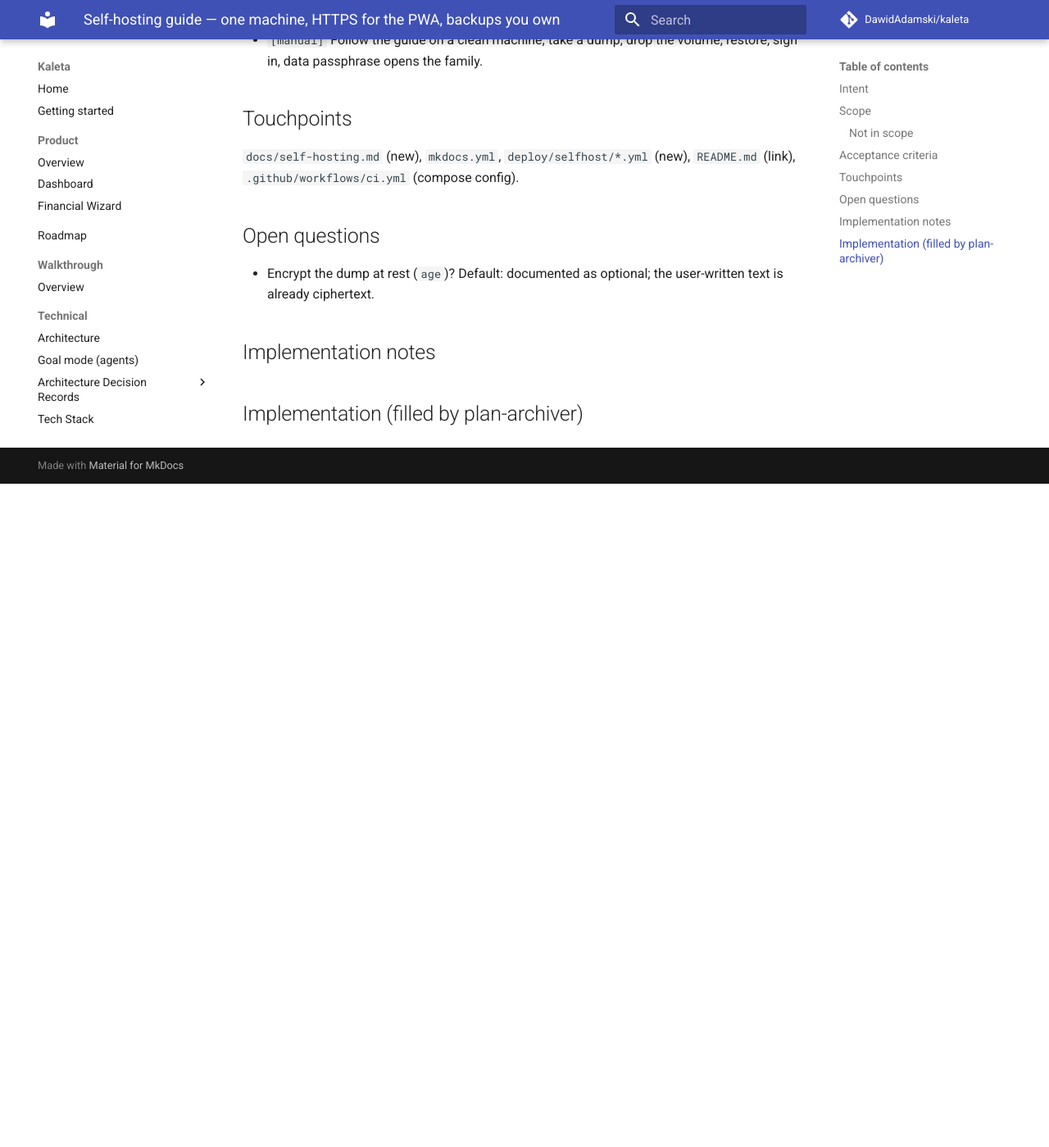
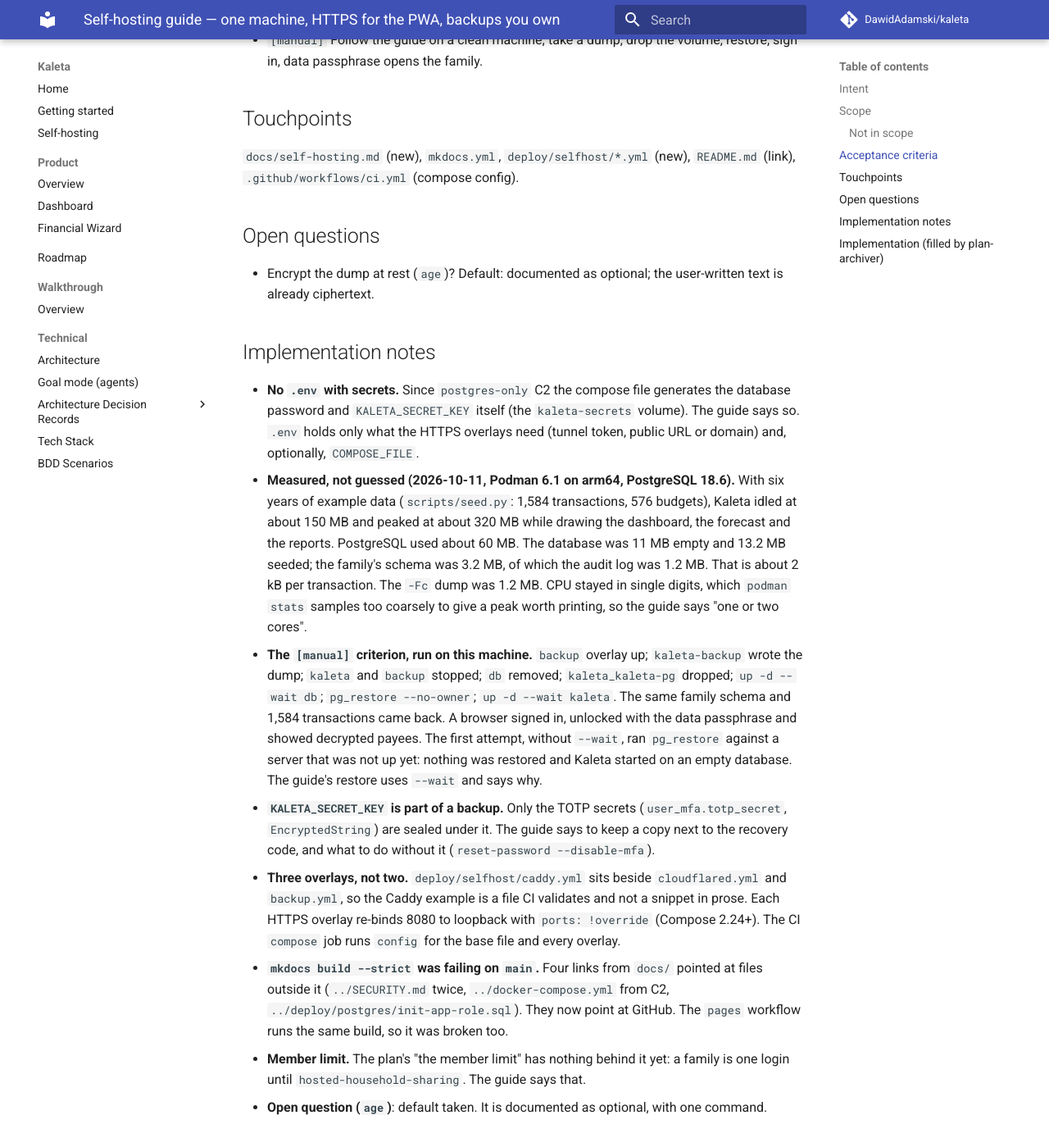
Before and after one commit to DawidAdamski/kaleta, an MkDocs documentation site: the page built from docs/plans/self-host-guide.md, in a window 1280 px wide and 1400 px high, scrolled down 1419 px. Shown: the whole window at 82% size. Built offline with MkDocs 1.6.1 and Material for MkDocs 9.7.7, drawn with Linux system fonts in a browser that asks for light colours; comment, search, counter and statistics services are not loaded; before the commit the page ends 2009 px from its top, so only the background shows below that.

Commit message:
docs: the self-hosting guide — install, HTTPS for the PWA, backups, a restore drill, upgrades
Requirements measured on the compose stack with six years of example
data; the restore procedure is the one the drill ran. Two chores found on
the way (seed.py on a fresh family, the plans index cells).

Co-Authored-By: Claude Opus 5.5 <noreply@anthropic.com>

```diff
--- a/docs/plans/self-host-guide.md
+++ b/docs/plans/self-host-guide.md
@@ -3,7 +3,7 @@ plan_id: self-host-guide
 title: Self-hosting guide — one machine, HTTPS for the PWA, backups you own
 area: docs / ops
 effort: small
-status: draft
+status: in-progress
 roadmap_ref: ../roadmap.md#2027-directions
 ---
 
@@ -70,4 +70,45 @@ documentation site (GitHub Pages, `mkdocs.yml`).
 
 ## Implementation notes
 
+- **No `.env` with secrets.** Since `postgres-only` C2 the compose file
+  generates the database password and `KALETA_SECRET_KEY` itself (the
+  `kaleta-secrets` volume). The guide says so. `.env` holds only what the
+  HTTPS overlays need (tunnel token, public URL or domain) and, optionally,
+  `COMPOSE_FILE`.
+- **Measured, not guessed (2026-10-11, Podman 6.1 on arm64, PostgreSQL 18.6).**
+  With six years of example data (`scripts/seed.py`: 1,584 transactions,
+  576 budgets), Kaleta idled at about 150 MB and peaked at about 320 MB while
+  drawing the dashboard, the forecast and the reports. PostgreSQL used about
+  60 MB. The database was 11 MB empty and 13.2 MB seeded; the family's schema
+  was 3.2 MB, of which the audit log was 1.2 MB. That is about 2 kB per
+  transaction. The `-Fc` dump was 1.2 MB. CPU stayed in single digits, which
+  `podman stats` samples too coarsely to give a peak worth printing, so the
+  guide says "one or two cores".
+- **The `[manual]` criterion, run on this machine.** `backup` overlay up;
+  `kaleta-backup` wrote the dump; `kaleta` and `backup` stopped; `db` removed;
+  `kaleta_kaleta-pg` dropped; `up -d --wait db`; `pg_restore --no-owner`;
+  `up -d --wait kaleta`. The same family schema and 1,584 transactions came
+  back. A browser signed in, unlocked with the data passphrase and showed
+  decrypted payees. The first attempt, without `--wait`, ran `pg_restore`
+  against a server that was not up yet: nothing was restored and Kaleta
+  started on an empty database. The guide's restore uses `--wait` and says
+  why.
+- **`KALETA_SECRET_KEY` is part of a backup.** Only the TOTP secrets
+  (`user_mfa.totp_secret`, `EncryptedString`) are sealed under it. The guide
+  says to keep a copy next to the recovery code, and what to do without it
+  (`reset-password --disable-mfa`).
+- **Three overlays, not two.** `deploy/selfhost/caddy.yml` sits beside
+  `cloudflared.yml` and `backup.yml`, so the Caddy example is a file CI
+  validates and not a snippet in prose. Each HTTPS overlay re-binds 8080 to
+  loopback with `ports: !override` (Compose 2.24+). The CI `compose` job runs
+  `config` for the base file and every overlay.
+- **`mkdocs build --strict` was failing on `main`.** Four links from `docs/`
+  pointed at files outside it (`../SECURITY.md` twice, `../docker-compose.yml`
+  from C2, `../deploy/postgres/init-app-role.sql`). They now point at GitHub.
+  The `pages` workflow runs the same build, so it was broken too.
+- **Member limit.** The plan's "the member limit" has nothing behind it yet: a
+  family is one login until `hosted-household-sharing`. The guide says that.
+- **Open question (`age`)**: default taken. It is documented as optional, with
+  one command.
+
 ## Implementation (filled by plan-archiver)
--- a/mkdocs.yml
+++ b/mkdocs.yml
@@ -25,6 +25,7 @@ markdown_extensions:
 nav:
   - Home: index.md
   - Getting started: getting-started.md
+  - Self-hosting: self-hosting.md
   - Product:
       - Overview: product/index.md
       - Dashboard: product/dashboard.md
```
Also changed, not shown: README.md (+3 -1 lines), docs/plans/chores.md (+10 -0 lines), docs/self-hosting.md (added, +247 -0 lines).
